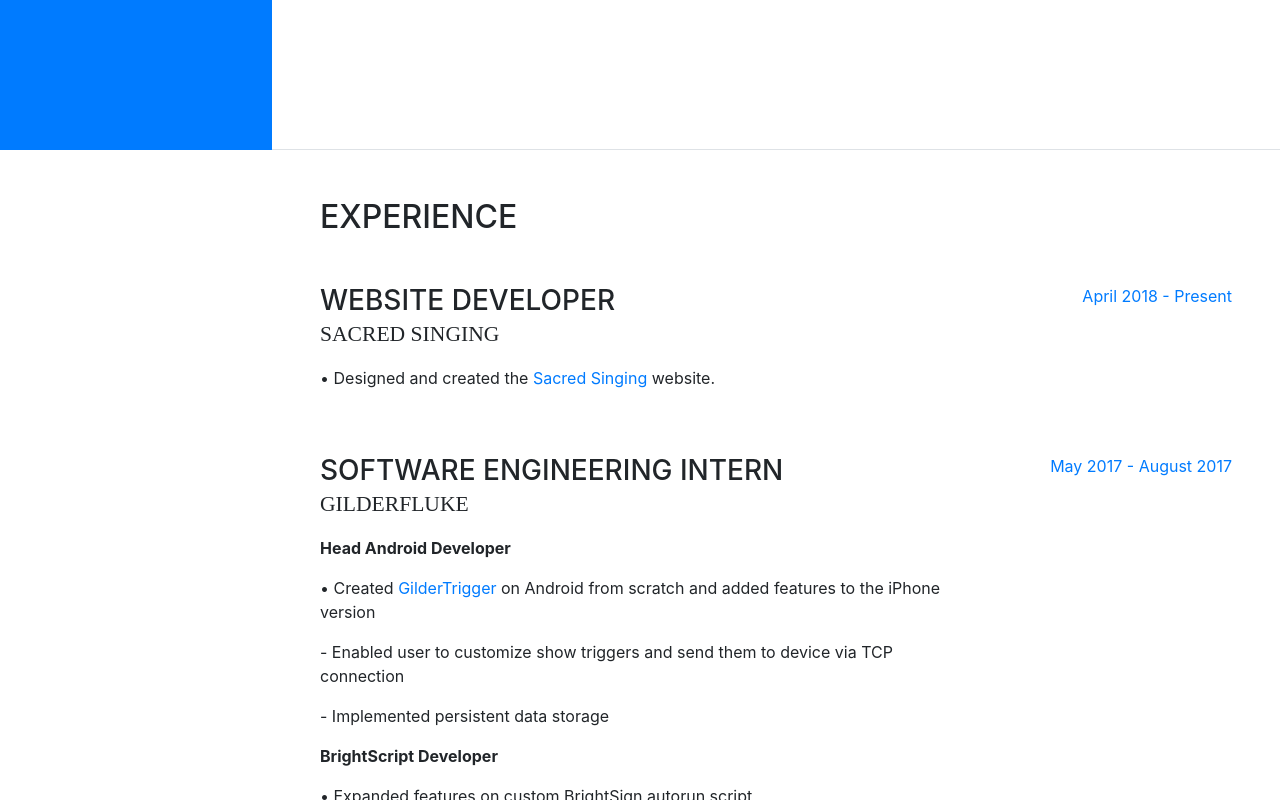
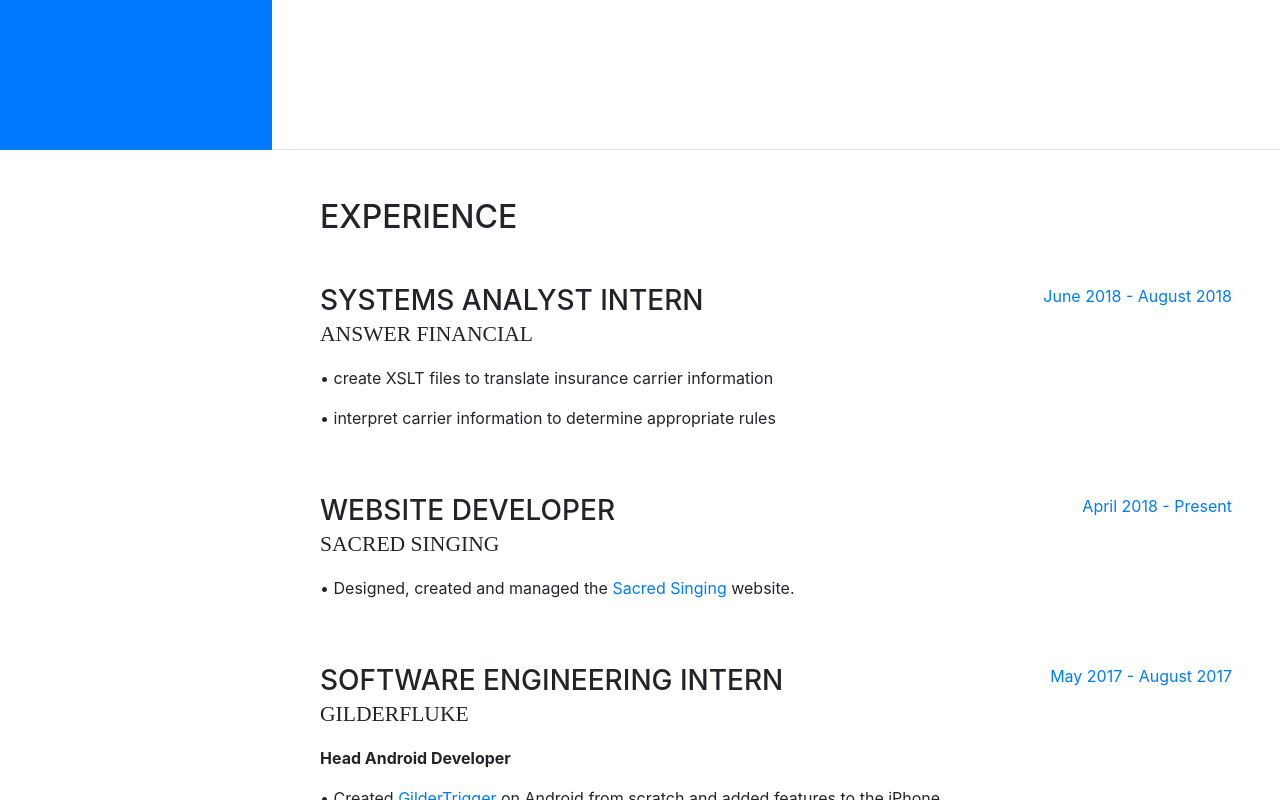
Before and after one commit to klaue/klaue.github.io, a website with bundled scripts: page index.html in a window 1280 px wide. Shown: the part 650-1450 px from the top of the page. Built offline with nearby package versions, Linux system fonts and the light colour scheme; a web font is replaced by a local one.

Commit message:
with answer financial

```diff
--- a/index.html
+++ b/index.html
@@ -75,7 +75,7 @@
             <a href="tel:1-818-970-7235"> 1-818-970-7235</a> |
             <a href="mailto:klaue@berkeley.edu">klaue@berkeley.edu</a>
           </div>
-          <p class="mb-5">I am experienced in phone and web application development.  I am currently a student at Pasadena City College and Glendale City College, but I will be returning to UC Berkeley in August 2018.  Please enjoy my website!</p>
+          <p class="mb-5">I am experienced in phone and web application development.  I am currently a student at Pasadena City College and Glendale City College, but I will be returning to UC Berkeley in August 2019.  Please enjoy my website!</p>
           <ul class="list-inline list-social-icons mb-0">
             <li class="list-inline-item">
               <a href="https://www.facebook.com/kristina.laue">
@@ -109,12 +109,23 @@
         <div class="my-auto">
           <h2 class="mb-5">Experience</h2>
 
+ <div class="resume-item d-flex flex-column flex-md-row mb-5">
+            <div class="resume-content mr-auto">
+              <h3 class="mb-0">Systems Analyst Intern</h3>
+              <div class="subheading mb-3">Answer Financial</div>
+<p>• create XSLT files to translate insurance carrier information </p>
+<p>• interpret carrier information to determine appropriate rules </p>
+            </div>
+            <div class="resume-date text-md-right">
+              <span class="text-primary">June 2018 - August 2018</span>
+            </div>
+          </div>
              <div class="resume-item d-flex flex-column flex-md-row mb-5">
             <div class="resume-content mr-auto">
               <h3 class="mb-0">Website Developer</h3>
               <div class="subheading mb-3">Sacred Singing</div>
               <p>
-              • Designed and created the <a href="http://sacredsinging.com/"> Sacred Singing</a> website.
+              • Designed, created and managed the <a href="http://sacredsinging.com/"> Sacred Singing</a> website.
             </p>
 
             </div>
@@ -129,11 +140,11 @@
               <div class="subheading mb-3">Gilderfluke</div>
               <p> <b>Head Android Developer</b> <p>
               • Created <a href="https://play.google.com/store/apps/details?id=gilderfluke.gildertrigger&hl=en"> GilderTrigger</a> on Android from scratch and added features to the iPhone version <p>
-                  - Enabled user to customize show triggers and send them to device via TCP connection <p>
-                  - Implemented persistent data storage <p>
+                  &nbsp;&nbsp;&nbsp;&nbsp;- Enabled user to customize show triggers and send them to device via TCP connection <p>
+                  &nbsp;&nbsp;&nbsp;&nbsp;- Implemented persistent data storage <p>
               <b>BrightScript Developer</b> <p>
               • Expanded features on custom BrightSign autorun script<p>
-                  - Code is currently at the California Science Center</p>
+                 &nbsp;&nbsp;&nbsp;&nbsp; - Code is currently at the California Science Center</p>
             </div>
             <div class="resume-date text-md-right">
               <span class="text-primary">May 2017 - August 2017</span>
```
